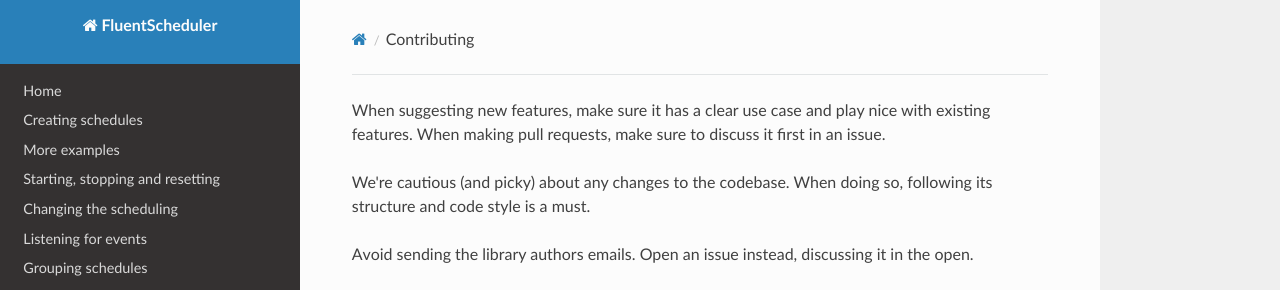
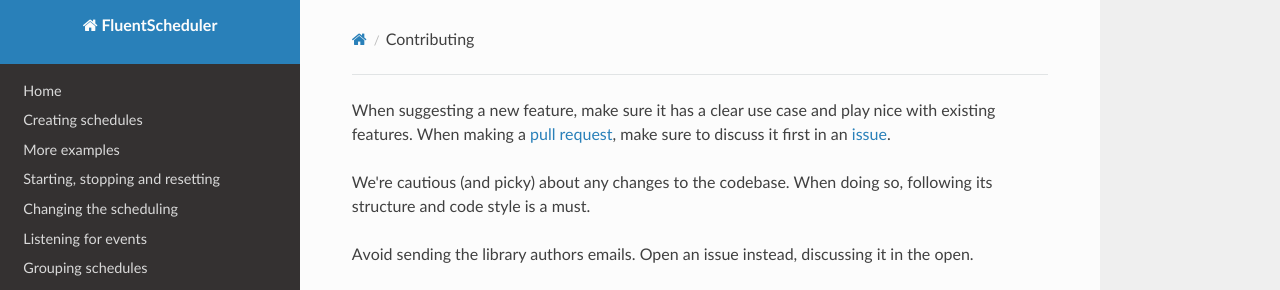
Before and after one commit to fluentscheduler/FluentScheduler, an MkDocs documentation site: the page built from Documentation/docs/contributing.md, in a window 1280 px wide. Shown: the top 290 px of the page. Built offline with MkDocs 1.6.1, drawn with Linux system fonts in a browser that asks for light colours; nearby versions of some CDN libraries.

Commit message:
Minor documentation edits

```diff
--- a/Documentation/docs/contributing.md
+++ b/Documentation/docs/contributing.md
@@ -1,4 +1,4 @@
-When suggesting new features, make sure it has a clear use case and play nice with existing features. When making pull requests, make sure to discuss it first in an issue.
+When suggesting a new feature, make sure it has a clear use case and play nice with existing features. When making a [pull request](https://github.com/fluentscheduler/FluentScheduler/pulls), make sure to discuss it first in an [issue](https://github.com/fluentscheduler/FluentScheduler/issues).
 
 We're cautious (and picky) about any changes to the codebase. When doing so, following its structure and code style is a must.
 
```
Also changed, not shown: Documentation/docs/daylight-savings.md (+1 -1 lines).
